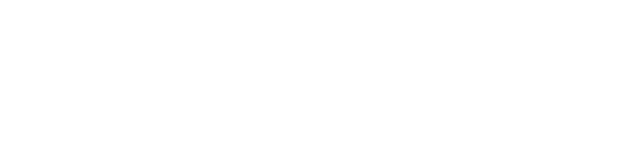
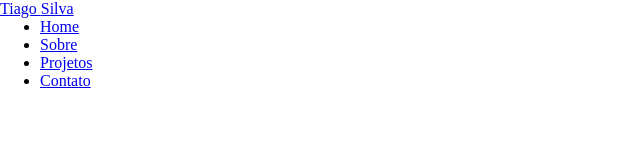
Before and after one commit to tiagobsb84/Tiago, a plain HTML site: page index.html in a window 1280 px wide. Shown: the whole page, without its empty margins (0-640 px from the left). Drawn offline with Linux system fonts and the light colour scheme.

Commit message:
Resetando css

```diff
--- /dev/null
+++ b/assets/css/style.css
@@ -0,0 +1,6 @@
+/* Base */
+* {
+    box-sizing: border-box;
+    margin: 0;
+    paddding; 0;
+}
--- a/index.html
+++ b/index.html
@@ -1,12 +1,31 @@
 <!DOCTYPE html>
-<html lang="en">
+<html lang="pt-br">
 <head>
     <meta charset="UTF-8">
     <meta http-equiv="X-UA-Compatible" content="IE=edge">
     <meta name="viewport" content="width=device-width, initial-scale=1.0">
-    <title>Document</title>
+    <title>Tiago Silva</title>
+    <link rel="stylesheet" href="assets/css/style.css">
 </head>
 <body>
-
+    <header>
+        <nav>
+            <a href="#">Tiago <span>Silva</span></a>
+            <ul>
+                <li>
+                    <a href="#">Home</a>
+                </li>
+                <li>
+                    <a href="#">Sobre</a>
+                </li>
+                <li>
+                    <a href="#">Projetos</a>
+                </li>
+                <li>
+                    <a href="#">Contato</a>
+                </li>
+            </ul>
+        </nav>
+    </header>
 </body>
 </html>
```
